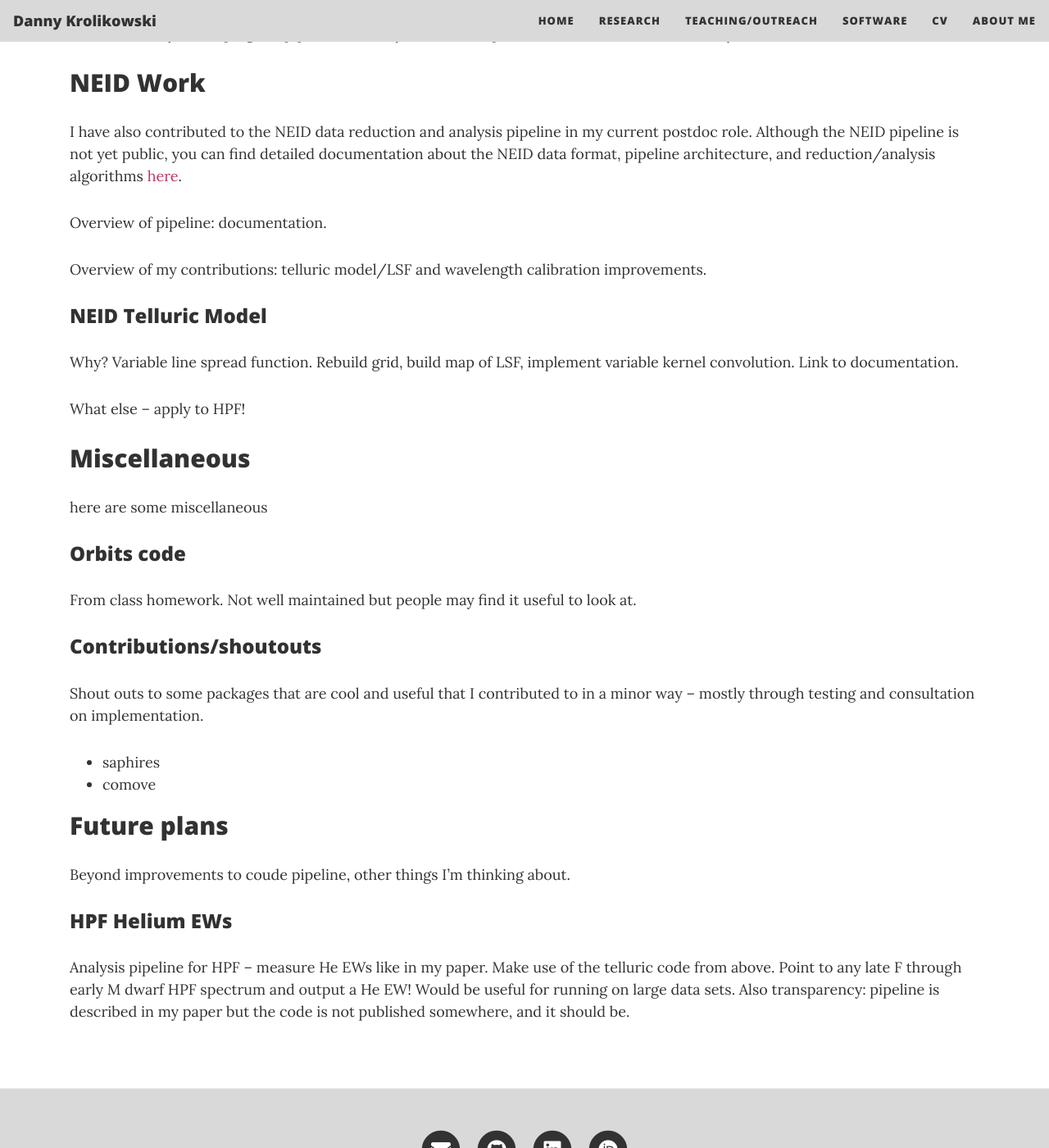
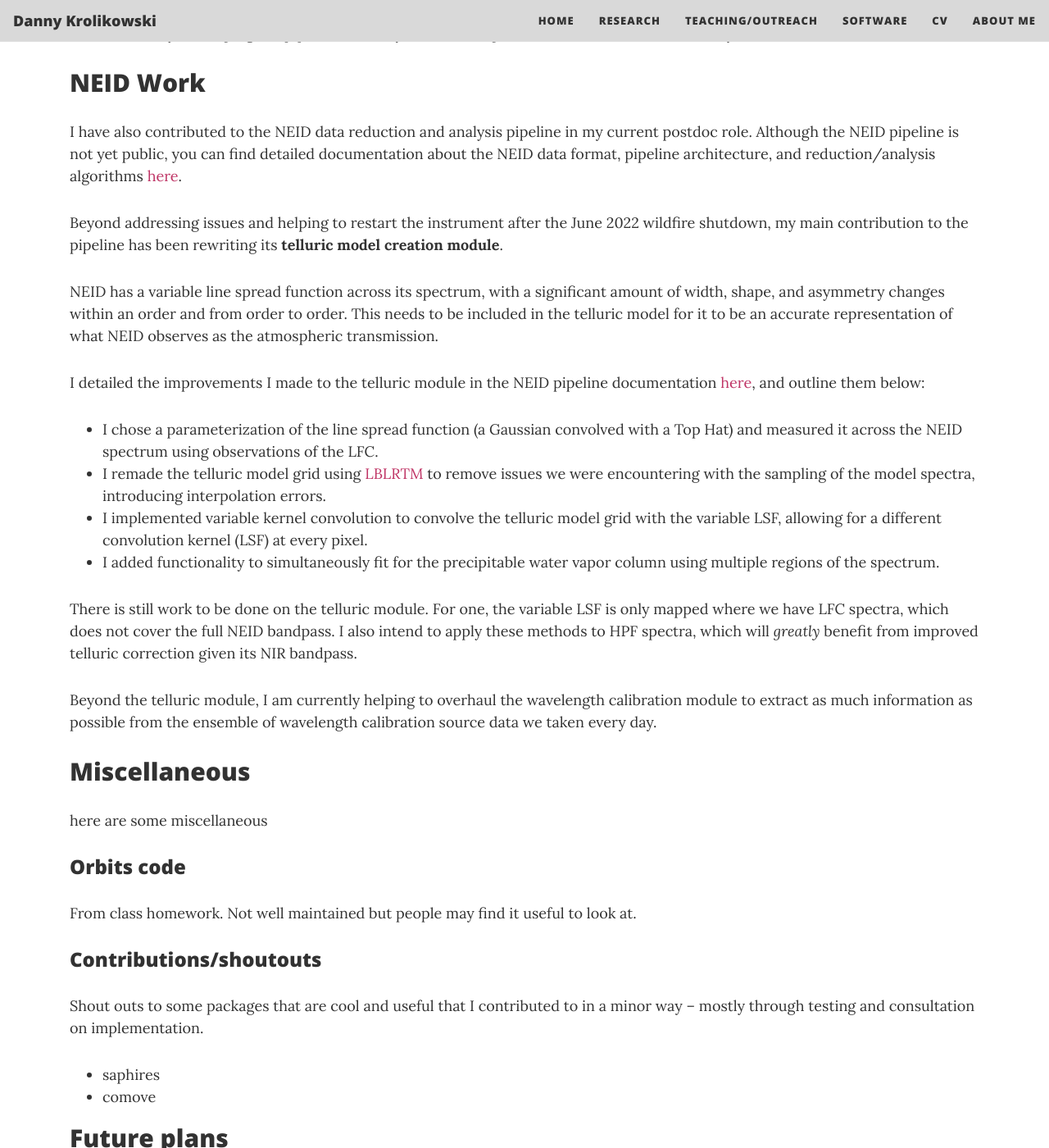
Before and after one commit to dkrolikowski/dkrolikowski.github.io, a Jekyll site: the page built from software.md, in a window 1280 px wide and 1400 px high, scrolled down 1231 px. Shown: the whole window at 82% size. Built offline with Jekyll 4.4.1, drawn with Linux system fonts in a browser that asks for light colours; nearby versions of some CDN libraries.

Commit message:
Update software.md
Finished NEID section

````diff
--- a/software.md
+++ b/software.md
@@ -15,7 +15,7 @@ Below I detail software that I have written or plan to write, and my contributio
 
 While a grad student at UT Austin, I wrote a reduction pipeline for the Tull coudé spectrograph on the Harlan J. Smith 2.7-m telescope at McDonald Observatory. I've maintained the original Python 2 version of the pipeline since 2017, which can be found on my GitHub page.
 
-Recently, I finally got around to updating the pipeline -- writing it in Python 3, making it more user friendly, and implementing its steps in a more modular way to make future development easier. This version of the pipeline can be found on my GitHub as ```tull_coude_reduction``` and its documentation can be found [here](https://tull-coude-reduction.readthedocs.io/en/latest/). As of now, the pipeline runs from processing the raw CCD images to measuring radial velocities from extracted and wavelength calibrated stellar spectra.
+Recently, I finally got around to updating the pipeline -- writing it in Python 3, making it more user friendly, and implementing its steps in a more modular way to make future development easier. This version of the pipeline can be found on my GitHub as [```tull_coude_reduction```](https://github.com/dkrolikowski/tull_coude_reduction) and its documentation can be found [here](https://tull-coude-reduction.readthedocs.io/en/latest/). As of now, the pipeline runs from processing the raw CCD images to measuring radial velocities from extracted and wavelength calibrated stellar spectra.
 
 While the pipeline is written specifically for the Tull spectrograph, it is being developed with a modular design so that:
   + It is easy to add more functionality, or different algorithms/methods for any of the reduction or analysis steps.
@@ -28,15 +28,19 @@ I'm still actively developing the pipeline -- so stay tuned for improvements and
 
 I have also contributed to the NEID data reduction and analysis pipeline in my current postdoc role. Although the NEID pipeline is not yet public, you can find detailed documentation about the NEID data format, pipeline architecture, and reduction/analysis algorithms [here](https://neid.ipac.caltech.edu/docs/NEID-DRP/).
 
-Overview of pipeline: documentation.
+Beyond addressing issues and helping to restart the instrument after the June 2022 wildfire shutdown, my main contribution to the pipeline has been rewriting its **telluric model creation module**.
 
-Overview of my contributions: telluric model/LSF and wavelength calibration improvements.
+NEID has a variable line spread function across its spectrum, with a significant amount of width, shape, and asymmetry changes within an order and from order to order. This needs to be included in the telluric model for it to be an accurate representation of what NEID observes as the atmospheric transmission.
 
-### NEID Telluric Model
+I detailed the improvements I made to the telluric module in the NEID pipeline documentation [here](https://neid.ipac.caltech.edu/docs/NEID-DRP/algorithms.html#telluric-model), and outline them below:
+  + I chose a parameterization of the line spread function (a Gaussian convolved with a Top Hat) and measured it across the NEID spectrum using observations of the LFC.
+  + I remade the telluric model grid using [LBLRTM]() to remove issues we were encountering with the sampling of the model spectra, introducing interpolation errors.
+  + I implemented variable kernel convolution to convolve the telluric model grid with the variable LSF, allowing for a different convolution kernel (LSF) at every pixel.
+  + I added functionality to simultaneously fit for the precipitable water vapor column using multiple regions of the spectrum.
 
-Why? Variable line spread function. Rebuild grid, build map of LSF, implement variable kernel convolution. Link to documentation.
+There is still work to be done on the telluric module. For one, the variable LSF is only mapped where we have LFC spectra, which does not cover the full NEID bandpass. I also intend to apply these methods to HPF spectra, which will *greatly* benefit from improved telluric correction given its NIR bandpass.
 
-What else -- apply to HPF!
+Beyond the telluric module, I am currently helping to overhaul the wavelength calibration module to extract as much information as possible from the ensemble of wavelength calibration source data we taken every day.
 
 ## Miscellaneous
 
````
